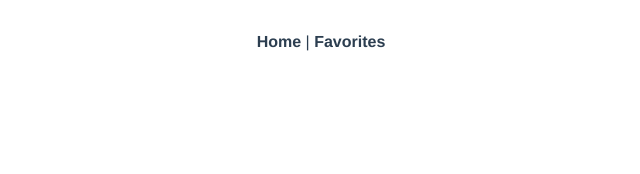
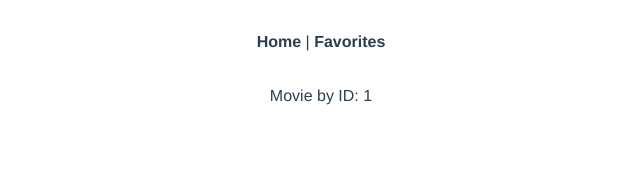
Before and after one commit to pablo-jurado/vue-movies-app, a Vue app: page /movie/1 in a window 1280 px wide. Shown: the top 174 px of the page, without its empty margins (319-959 px from the left). Built offline with nearby package versions, Linux system fonts and the light colour scheme.

Commit message:
add single movie component and route with movie id param

```diff
--- a/src/components/MovieCard.vue
+++ b/src/components/MovieCard.vue
@@ -7,6 +7,7 @@
       <p class="text-gray-700 text-base">
         {{ year }}
       </p>
+      <router-link :to="`/movie/${id}`">Details</router-link>
     </div>
   </div>
 </template>
@@ -14,6 +15,7 @@
 <script>
 export default {
   props: {
+    id: String,
     title: String,
     year: String,
     src: String,
--- a/src/components/MovieList.vue
+++ b/src/components/MovieList.vue
@@ -3,6 +3,7 @@
     <MovieCard
       v-for="item in movies"
       :key="item.imdbID"
+      :id="item.imdbID"
       :title="item.Title"
       :year="item.Year"
       :src="item.Poster"
--- a/src/router/index.js
+++ b/src/router/index.js
@@ -2,6 +2,7 @@ import Vue from "vue";
 import VueRouter from "vue-router";
 import Home from "../views/Home.vue";
 import Favorites from "../views/Favorites.vue";
+import Movie from "../views/Movie.vue";
 
 Vue.use(VueRouter);
 
@@ -16,6 +17,10 @@ const routes = [
     name: "Favorites",
     component: Favorites,
   },
+  {
+    path: "/movie/:id",
+    component: Movie,
+  },
 ];
 
 const router = new VueRouter({
--- /dev/null
+++ b/src/views/Movie.vue
@@ -0,0 +1,5 @@
+<template>
+  <div>
+    <h1>Movie by ID: {{ $route.params.id }}</h1>
+  </div>
+</template>
```
